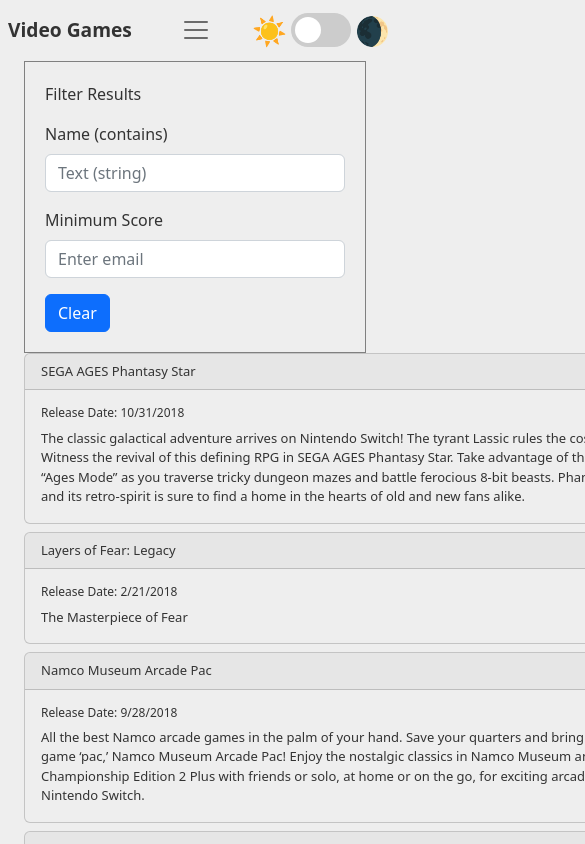
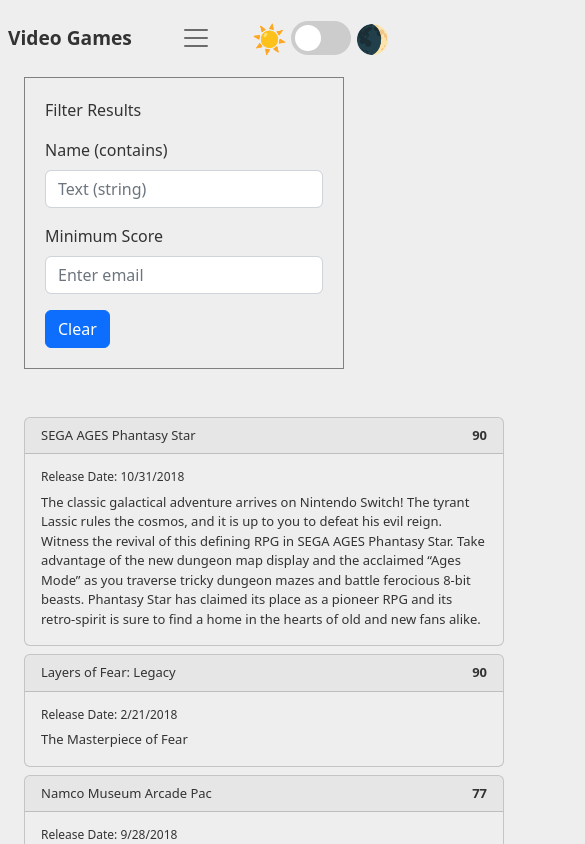
Before and after one commit to arsalan1171/videogames, a React (Create React App) app: page / in a window 390 px wide. Shown: the top 844 px of the page, 585 px wide, since content can reach past the window. Built offline with nearby package versions, Linux system fonts and the light colour scheme.

Commit message:
add mobile view styling

```diff
--- a/src/Components/Filter/filter.css
+++ b/src/Components/Filter/filter.css
@@ -1,4 +1,14 @@
 .filter-container {
     border: solid 0.0625rem grey;
     padding: 1.25rem;
+    width: max-content;
+    margin-bottom: 3rem;
+
+
 }
+
+@media screen and (max-width: 800px) {
+    .filter-container {
+        width: 20rem;
+    }
+}
--- a/src/Components/Navigation/navigation.tsx
+++ b/src/Components/Navigation/navigation.tsx
@@ -6,7 +6,7 @@
 const Navigation = () => {
 
     return (
-        <Navbar collapseOnSelect className='p-0' bg='bg-light' variant='light' expand='sm'>
+        <Navbar collapseOnSelect bg='bg-light' variant='light' expand='sm'>
             <Container>
                 <Navbar>
                     <p className='m-2 main-heading nav-link'> Video Games</p>
--- a/src/Components/VideoGameList/card/card.css
+++ b/src/Components/VideoGameList/card/card.css
@@ -1,9 +1,17 @@
 .card {
     background-color: var(--background-color);
     font-size: small;
+    width: 50rem;
 
 }
 
 .text-white {
     color: var(--font-color);
 }
+
+
+@media screen and (max-width: 1024px) {
+    .card {
+        width: 30rem;
+    }
+}
--- a/src/Components/VideoGameList/card/card.tsx
+++ b/src/Components/VideoGameList/card/card.tsx
@@ -11,7 +11,7 @@
 
     return (
         <Card
-            style={{ width: '55rem' }}
+
             className="mb-2"
         >
             <Card.Header>{props.name} <div style={{ float: 'right', fontWeight: 'bold' }}> {props.rating}</div> </Card.Header>
```
